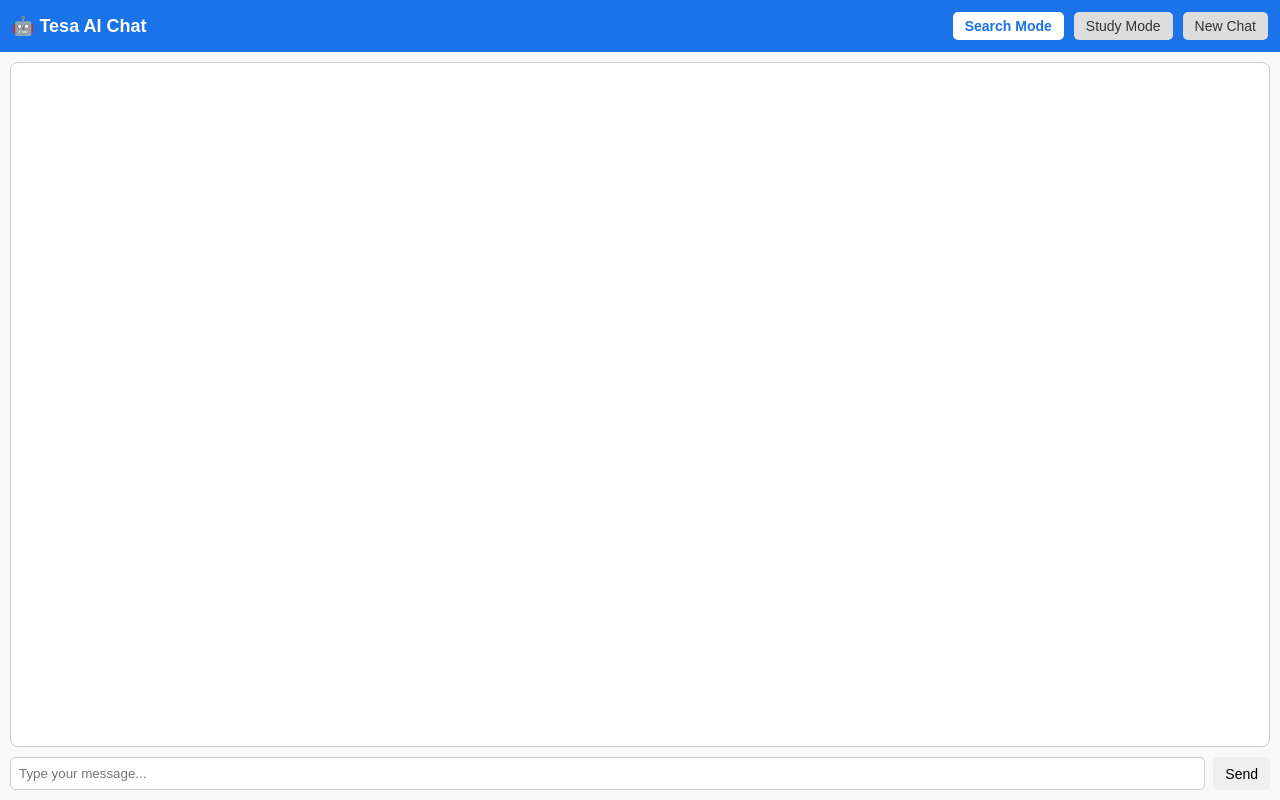
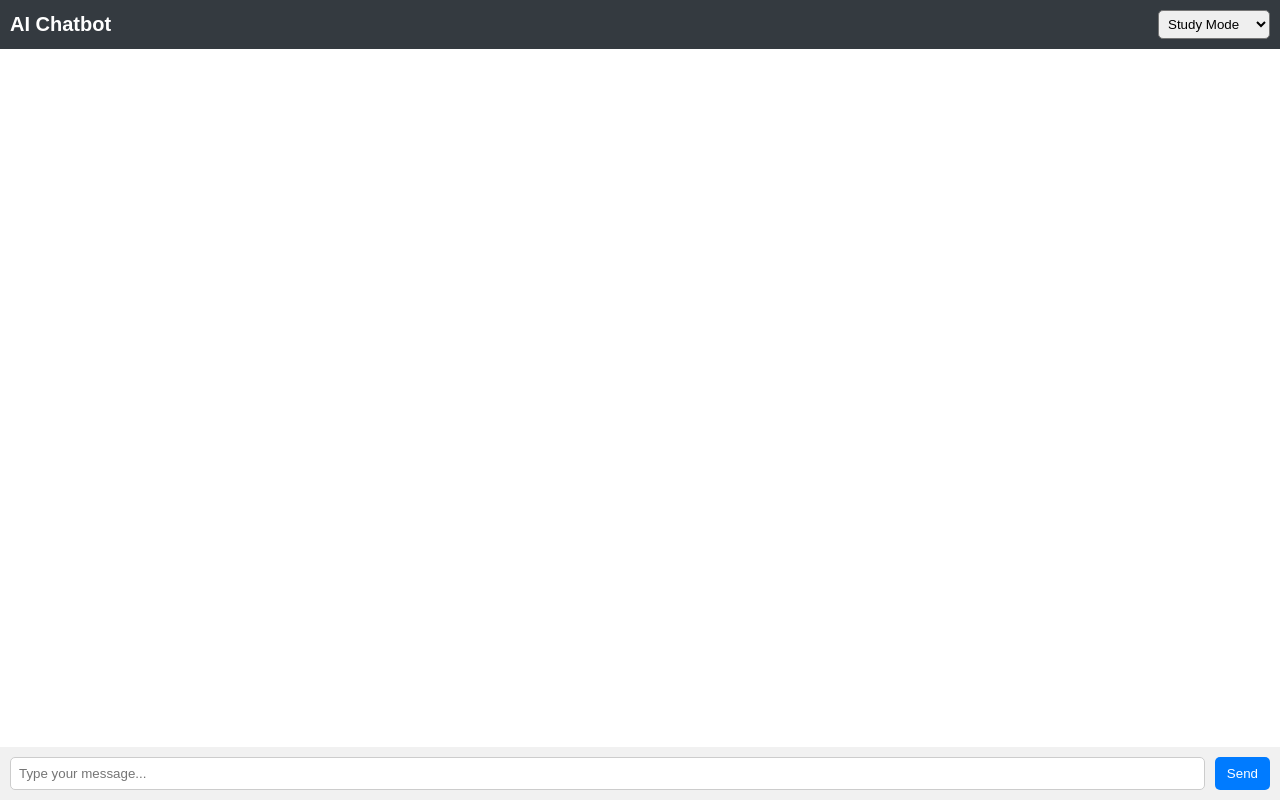
Before and after one commit to atharva1010/PO_AI, a Flask app: page / in a window 1280 px wide. Run offline with Flask 3, Linux system fonts and the light colour scheme.

Commit message:
Update index.html

```diff
--- a/templates/index.html
+++ b/templates/index.html
@@ -2,204 +2,187 @@
 <html lang="en">
 <head>
   <meta charset="UTF-8">
-  <title>Tesa AI Chat</title>
+  <title>AI Chatbot</title>
   <style>
     body {
       margin: 0;
       font-family: Arial, sans-serif;
-      background: #f9f9f9;
       height: 100vh;
-      overflow: hidden; /* freeze body */
       display: flex;
       flex-direction: column;
+      background: #f8f9fa;
+      overflow: hidden; /* Freeze body */
     }
-
     header {
-      background: #1a73e8;
+      background: #343a40;
       color: white;
-      padding: 12px;
+      padding: 10px;
       display: flex;
       justify-content: space-between;
       align-items: center;
     }
-
     header h1 {
       margin: 0;
-      font-size: 18px;
+      font-size: 20px;
     }
-
-    #mode-buttons {
-      display: flex;
-      gap: 10px;
+    #modeSelect {
+      padding: 5px;
+      border-radius: 5px;
     }
-
-    button {
-      padding: 6px 12px;
-      border: none;
-      border-radius: 5px;
-      cursor: pointer;
-      font-size: 14px;
+    #searchBar, #fileUpload {
+      display: none;
+      margin: 10px;
     }
-
-    .primary {
-      background: #fff;
-      color: #1a73e8;
-      font-weight: bold;
-    }
-
-    .secondary {
-      background: #ddd;
-      color: #333;
-    }
-
     #chat-container {
       flex: 1;
       display: flex;
       flex-direction: column;
+      overflow-y: auto; /* Scroll only chat */
       padding: 10px;
+      background: #fff;
     }
-
-    #chat-box {
-      flex: 1;
-      background: white;
-      border: 1px solid #ccc;
-      border-radius: 8px;
-      padding: 10px;
-      overflow-y: auto; /* only chat scrolls */
-      margin-bottom: 10px;
+    .chat-message {
+      margin: 5px 0;
+      padding: 8px 12px;
+      border-radius: 6px;
+      max-width: 80%;
     }
-
-    .msg {
-      margin: 6px 0;
-      padding: 8px 12px;
-      border-radius: 10px;
-      max-width: 70%;
-      word-wrap: break-word;
-    }
-
     .user {
-      background: #e1f5fe;
+      background: #007bff;
+      color: white;
       align-self: flex-end;
     }
-
     .bot {
-      background: #e8eaf6;
+      background: #e9ecef;
+      color: black;
       align-self: flex-start;
     }
-
-    #controls {
+    #input-container {
       display: flex;
-      gap: 8px;
+      padding: 10px;
+      background: #f1f1f1;
     }
-
-    #message {
+    #messageInput {
       flex: 1;
       padding: 8px;
+      border-radius: 5px;
       border: 1px solid #ccc;
+    }
+    button {
+      margin-left: 10px;
+      padding: 8px 12px;
+      border: none;
       border-radius: 5px;
-    }
-
-    #upload-section {
-      margin-top: 5px;
-      display: none; /* only show in study mode */
-    }
-
-    #upload-section input {
-      border: 1px solid #ccc;
-      padding: 5px;
-      border-radius: 5px;
+      background: #007bff;
+      color: white;
+      cursor: pointer;
     }
   </style>
 </head>
 <body>
   <header>
-    <h1>🤖 Tesa AI Chat</h1>
-    <div id="mode-buttons">
-      <button id="po-mode" class="primary">Search Mode</button>
-      <button id="study-mode" class="secondary">Study Mode</button>
-      <button id="new-chat" class="secondary">New Chat</button>
-    </div>
+    <h1>AI Chatbot</h1>
+    <select id="modeSelect">
+      <option value="study">Study Mode</option>
+      <option value="search">Search Mode</option>
+    </select>
   </header>
 
-  <div id="chat-container">
-    <div id="chat-box"></div>
-    <div id="controls">
-      <input type="text" id="message" placeholder="Type your message...">
-      <button onclick="sendMessage()">Send</button>
-    </div>
-    <div id="upload-section">
-      <form id="uploadForm" enctype="multipart/form-data">
-        <input type="file" name="file" id="fileInput" accept=".pdf,.txt,.docx,.csv,.xlsx">
-        <button type="submit">Upload & Study</button>
-      </form>
-    </div>
+  <!-- Search bar (visible only in search mode) -->
+  <div id="searchBar">
+    <input type="text" id="searchInput" placeholder="Search your study data...">
+    <button onclick="searchData()">Search</button>
+  </div>
+
+  <!-- File upload (visible only in study mode) -->
+  <div id="fileUpload">
+    <input type="file" id="fileInput" multiple>
+    <button onclick="uploadFiles()">Upload</button>
+  </div>
+
+  <div id="chat-container"></div>
+
+  <div id="input-container">
+    <input type="text" id="messageInput" placeholder="Type your message...">
+    <button onclick="sendMessage()">Send</button>
   </div>
 
   <script>
-    let mode = "PO"; // default mode
-    const chatBox = document.getElementById("chat-box");
-    const messageInput = document.getElementById("message");
+    const modeSelect = document.getElementById('modeSelect');
+    const searchBar = document.getElementById('searchBar');
+    const fileUpload = document.getElementById('fileUpload');
+    const chatContainer = document.getElementById('chat-container');
+
+    modeSelect.addEventListener('change', () => {
+      chatContainer.innerHTML = ""; // Clear chat history
+      if (modeSelect.value === "search") {
+        searchBar.style.display = "block";
+        fileUpload.style.display = "none";
+      } else {
+        searchBar.style.display = "none";
+        fileUpload.style.display = "block";
+      }
+    });
+
+    function sendMessage() {
+      const input = document.getElementById('messageInput');
+      const text = input.value.trim();
+      if (text === "") return;
+
+      addMessage(text, "user");
+
+      fetch('/chat', {
+        method: 'POST',
+        headers: { 'Content-Type': 'application/json' },
+        body: JSON.stringify({ message: text, mode: modeSelect.value })
+      })
+      .then(res => res.json())
+      .then(data => {
+        addMessage(data.reply, "bot");
+      });
+
+      input.value = "";
+    }
 
     function addMessage(text, sender) {
-      const msg = document.createElement("div");
-      msg.classList.add("msg", sender);
-      msg.innerText = text;
-      chatBox.appendChild(msg);
-      chatBox.scrollTop = chatBox.scrollHeight;
+      const div = document.createElement('div');
+      div.className = `chat-message ${sender}`;
+      div.textContent = text;
+      chatContainer.appendChild(div);
+      chatContainer.scrollTop = chatContainer.scrollHeight;
     }
 
-    async function sendMessage() {
-      const text = messageInput.value.trim();
-      if (!text) return;
-      addMessage("You: " + text, "user");
-      messageInput.value = "";
+    function searchData() {
+      const query = document.getElementById('searchInput').value;
+      if (!query) return;
 
-      const response = await fetch("/chat", {
-        method: "POST",
-        headers: {"Content-Type": "application/json"},
-        body: JSON.stringify({message: text, mode})
+      fetch('/search', {
+        method: 'POST',
+        headers: { 'Content-Type': 'application/json' },
+        body: JSON.stringify({ query })
+      })
+      .then(res => res.json())
+      .then(data => {
+        addMessage("🔎 " + data.results.join(", "), "bot");
       });
-
-      const data = await response.json();
-      addMessage("AI: " + data.answer, "bot");
     }
 
-    // Mode switching
-    document.getElementById("po-mode").onclick = () => switchMode("PO");
-    document.getElementById("study-mode").onclick = () => switchMode("STUDY");
-
-    function switchMode(newMode) {
-      mode = newMode;
-      chatBox.innerHTML = ""; // clear chat
-      addMessage(`🔄 Mode switched to ${mode} mode.`, "bot");
-
-      // Show upload only in study mode
-      document.getElementById("upload-section").style.display = (mode === "STUDY") ? "block" : "none";
-
-      // Button styles
-      document.getElementById("po-mode").className = (mode === "PO") ? "primary" : "secondary";
-      document.getElementById("study-mode").className = (mode === "STUDY") ? "primary" : "secondary";
-    }
-
-    // New Chat
-    document.getElementById("new-chat").onclick = () => {
-      chatBox.innerHTML = "";
-      addMessage("🆕 New chat started.", "bot");
-    };
-
-    // File Upload for Study Mode
-    document.getElementById("uploadForm").onsubmit = async (e) => {
-      e.preventDefault();
-      const fileInput = document.getElementById("fileInput");
-      if (!fileInput.files.length) return;
+    function uploadFiles() {
+      const files = document.getElementById('fileInput').files;
+      if (files.length === 0) return;
 
       const formData = new FormData();
-      formData.append("file", fileInput.files[0]);
+      for (let f of files) formData.append("files", f);
 
-      const res = await fetch("/upload", { method: "POST", body: formData });
-      const data = await res.json();
-      addMessage("📂 " + data.message, "bot");
-    };
+      fetch('/upload', {
+        method: 'POST',
+        body: formData
+      })
+      .then(res => res.json())
+      .then(data => {
+        addMessage("✅ " + data.message, "bot");
+      });
+    }
   </script>
 </body>
 </html>
```
